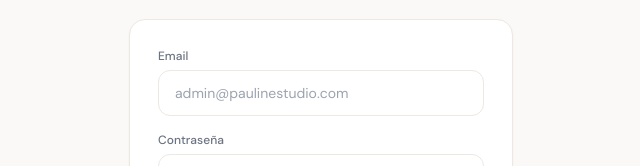
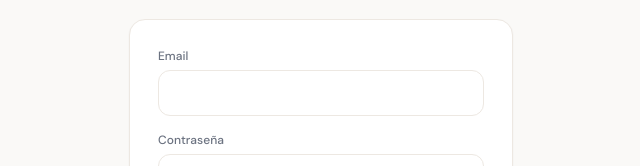
Before and after one commit to gnrfede/paulineSite, a Next.js app: page /admin/login in a window 1280 px wide. Shown: the part 302-468 px from the top of the page, without its empty margins (319-959 px from the left). Built offline with nearby package versions, Linux system fonts and the light colour scheme.

Commit message:
Remove admin email placeholder from login form

```diff
--- a/src/app/admin/login/page.tsx
+++ b/src/app/admin/login/page.tsx
@@ -62,7 +62,7 @@ export default function AdminLoginPage() {
               type="email"
               value={email}
               onChange={(e) => setEmail(e.target.value)}
-              placeholder="admin@paulinestudio.com"
+              placeholder=""
               required
               autoComplete="email"
               className="input-field"
```
